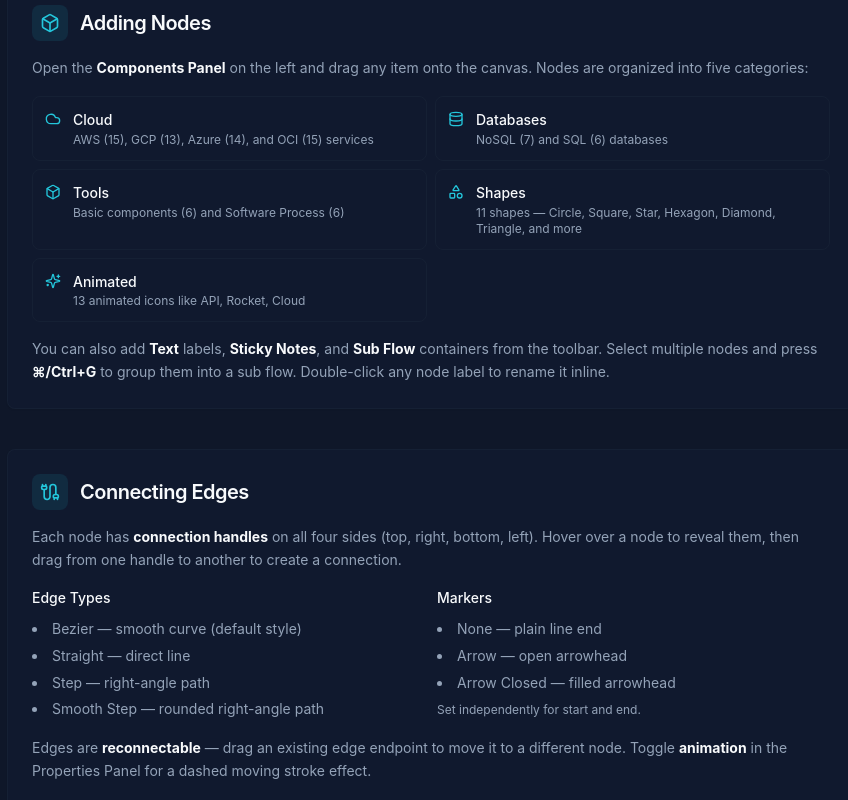
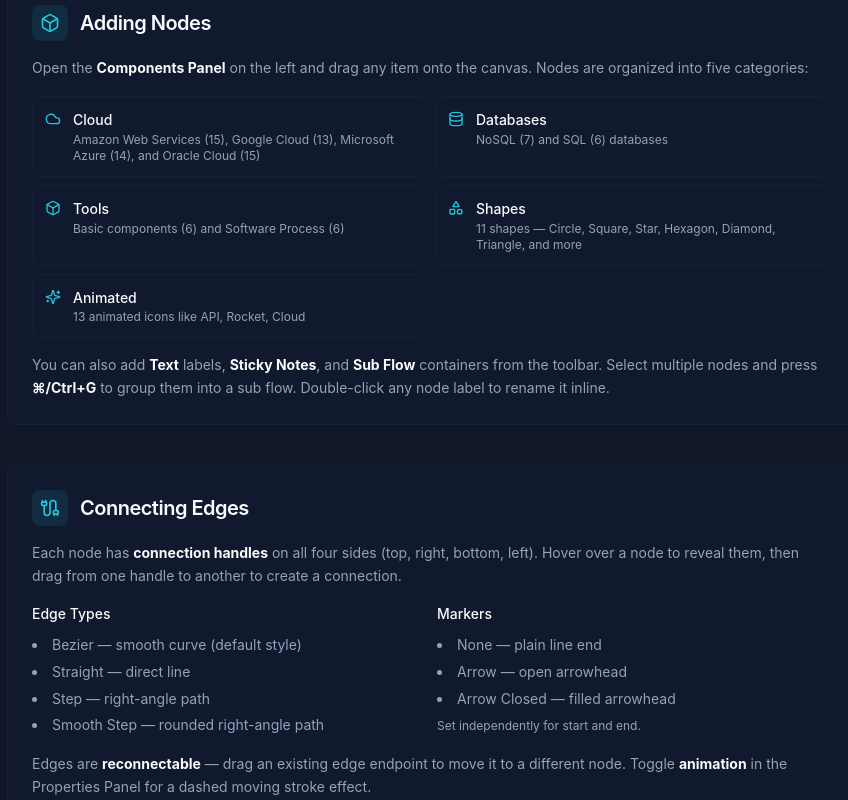
Before and after one commit to ariffrahimin/lukis, a React (Vite) app: page /guide in a window 1280 px wide. Shown: the part 780-1580 px from the top of the page, without its empty margins (209-1057 px from the left). Built offline with nearby package versions, Linux system fonts and the light colour scheme.

Commit message:
change title name

```diff
--- a/src/components/CloudServicesPanel.tsx
+++ b/src/components/CloudServicesPanel.tsx
@@ -210,7 +210,7 @@ const processProvider: CloudProvider = {
 };
 
 const gcpProvider: CloudProvider = {
-  name: "GCP",
+  name: "Google Cloud",
   accent: "bg-blue-500/10 text-blue-600 border-blue-200 dark:border-blue-800 dark:text-blue-400",
   services: [
     { type: "gcp-cloud-run", label: "Cloud Run", icon: cloudRunIcon },
@@ -230,7 +230,7 @@ const gcpProvider: CloudProvider = {
 };
 
 const awsProvider: CloudProvider = {
-  name: "AWS",
+  name: "Amazon Web Services",
   accent: "bg-orange-500/10 text-orange-600 border-orange-200 dark:border-orange-800 dark:text-orange-400",
   services: [
     { type: "aws-ec2", label: "EC2", icon: ec2Icon },
@@ -252,7 +252,7 @@ const awsProvider: CloudProvider = {
 };
 
 const azureProvider: CloudProvider = {
-  name: "Azure",
+  name: "Microsoft Azure",
   accent: "bg-sky-500/10 text-sky-600 border-sky-200 dark:border-sky-800 dark:text-sky-400",
   services: [
     { type: "azure-vm", label: "VM", icon: vmIcon },
@@ -273,7 +273,7 @@ const azureProvider: CloudProvider = {
 };
 
 const ociProvider: CloudProvider = {
-  name: "OCI",
+  name: "Oracle Cloud",
   accent: "bg-red-500/10 text-red-600 border-red-200 dark:border-red-800 dark:text-red-400",
   services: [
     { type: "oci-virtual-machine", label: "Virtual Machine", icon: ociVirtualMachineIcon },
@@ -541,7 +541,7 @@ export const CloudServicesPanel = ({
   const [searchQuery, setSearchQuery] = useState("");
   const [activeTab, setActiveTab] = useState("cloud");
   const [expandedProviders, setExpandedProviders] = useState<Set<string>>(
-    new Set(["AWS", "GCP", "Azure", "OCI", "Animated", "SQL", "NoSQL", "Basic", "Shapes", "Software Process"])
+    new Set(["Amazon Web Services", "Google Cloud", "Microsoft Azure", "Oracle Cloud", "Animated", "SQL", "NoSQL", "Basic", "Shapes", "Software Process"])
   );
 
   const isSearching = searchQuery.trim() !== "";
--- a/src/pages/Guide.tsx
+++ b/src/pages/Guide.tsx
@@ -174,7 +174,7 @@ export default function Guide() {
           </p>
           <div className="grid gap-2 sm:grid-cols-2">
             {[
-              { icon: Cloud, label: "Cloud", desc: "AWS (15), GCP (13), Azure (14), and OCI (15) services" },
+              { icon: Cloud, label: "Cloud", desc: "Amazon Web Services (15), Google Cloud (13), Microsoft Azure (14), and Oracle Cloud (15)" },
               { icon: Database, label: "Databases", desc: "NoSQL (7) and SQL (6) databases" },
               { icon: Box, label: "Tools", desc: "Basic components (6) and Software Process (6)" },
               { icon: Shapes, label: "Shapes", desc: "11 shapes — Circle, Square, Star, Hexagon, Diamond, Triangle, and more" },
@@ -403,10 +403,10 @@ export default function Guide() {
           </p>
           <div className="grid gap-2 sm:grid-cols-3">
             {[
-              { label: "AWS", count: 15, color: "bg-orange-500/10 text-orange-400 border-orange-500/20" },
-              { label: "GCP", count: 13, color: "bg-blue-500/10 text-blue-400 border-blue-500/20" },
-              { label: "Azure", count: 14, color: "bg-sky-500/10 text-sky-400 border-sky-500/20" },
-              { label: "OCI", count: 15, color: "bg-red-500/10 text-red-400 border-red-500/20" },
+              { label: "Amazon Web Services", count: 15, color: "bg-orange-500/10 text-orange-400 border-orange-500/20" },
+              { label: "Google Cloud", count: 13, color: "bg-blue-500/10 text-blue-400 border-blue-500/20" },
+              { label: "Microsoft Azure", count: 14, color: "bg-sky-500/10 text-sky-400 border-sky-500/20" },
+              { label: "Oracle Cloud", count: 15, color: "bg-red-500/10 text-red-400 border-red-500/20" },
               { label: "NoSQL", count: 7, color: "bg-emerald-500/10 text-emerald-400 border-emerald-500/20" },
               { label: "SQL", count: 6, color: "bg-amber-500/10 text-amber-400 border-amber-500/20" },
               { label: "Basic", count: 6, color: "bg-slate-500/10 text-slate-400 border-slate-500/20" },
```
